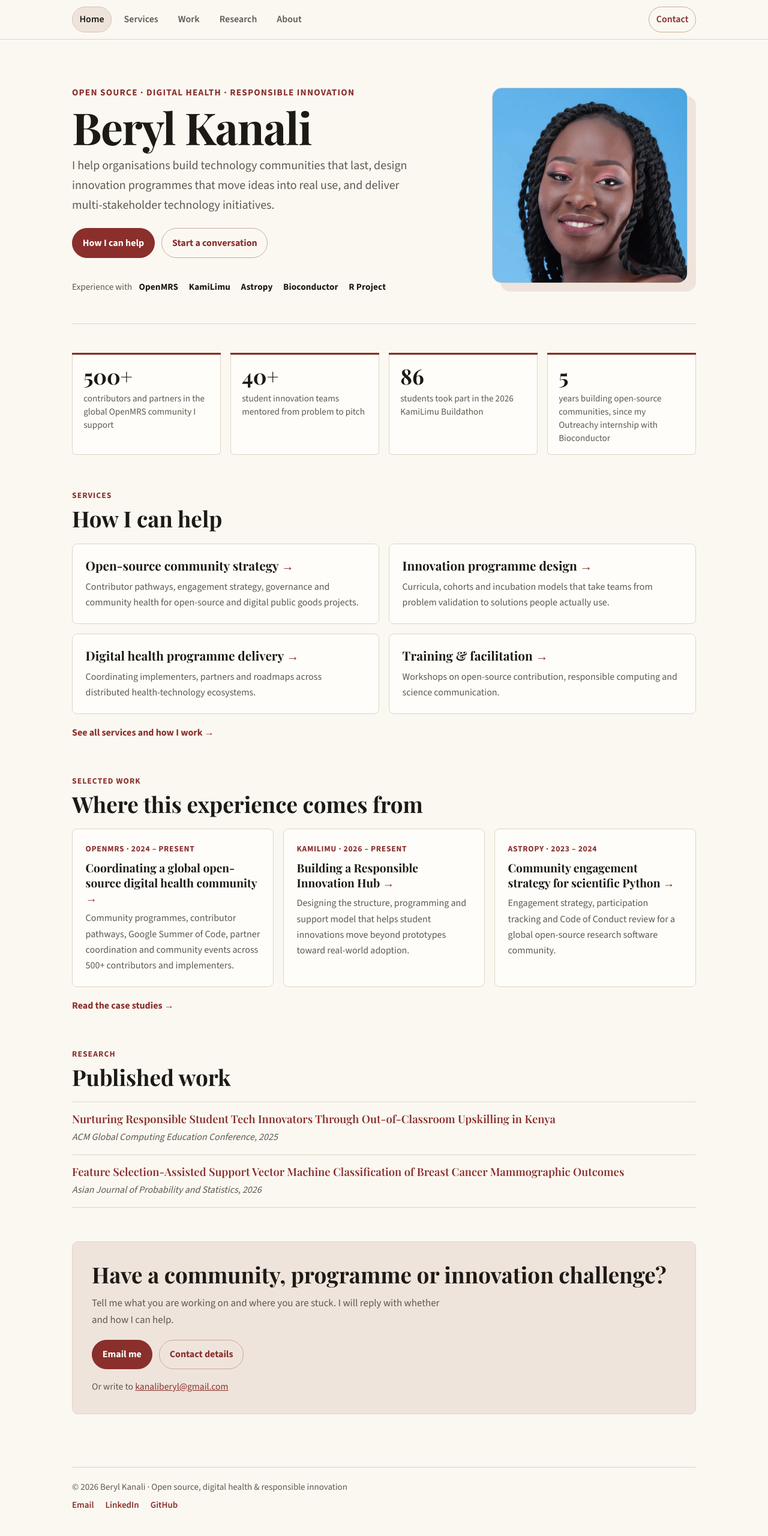
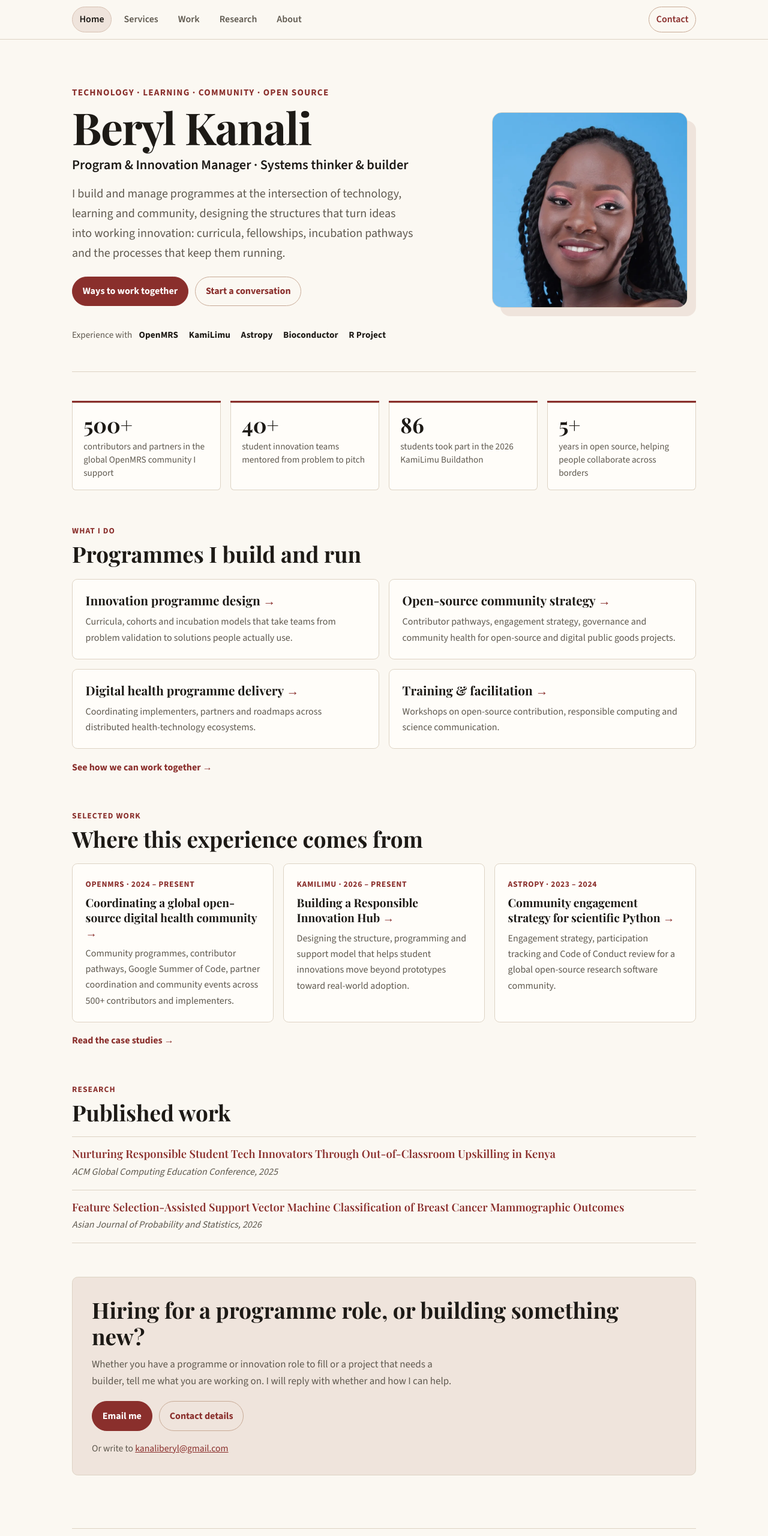
Before and after one commit to BerylKanali/personal-website, a plain HTML site: page index.html in a window 1280 px wide. Shown: the top 2560 px of the page at 60% size. Drawn offline with nearby package versions, Linux system fonts and the light colour scheme.

Commit message:
Align site positioning with new LinkedIn headline
Lead with "Program & Innovation Manager · Systems thinker & builder" and
the Technology · Learning · Community · Open Source focus, using the new
personal statement in the homepage hero and About page.

- Replace independent-consultant framing with roles plus advisory and
  project work: new "Role" option on Services, updated Contact copy and
  "Good fits", homepage CTA now speaks to hiring and projects.
- Innovation programme design now listed first on Home and Services.
- Stat updated to "5+ years in open source" to match the statement.
- Page titles, descriptions, preview alt text, footer and link-preview
  card updated to the new title.

Co-Authored-By: Claude Opus 5.5 <noreply@anthropic.com>
Claude-Session: https://claude.ai/code/session_011xEgmuE4S4L5QixbqaLqwP

```diff
--- a/index.html
+++ b/index.html
@@ -3,20 +3,20 @@
 <head>
   <meta charset="UTF-8">
   <meta name="viewport" content="width=device-width, initial-scale=1.0">
-  <title>Beryl Kanali – Open Source, Digital Health & Innovation Consultant</title>
-  <meta name="description" content="Beryl Kanali is an independent consultant helping health-tech organisations, open-source projects and innovation programmes build communities, design programmes and deliver technology initiatives.">
+  <title>Beryl Kanali – Program & Innovation Manager</title>
+  <meta name="description" content="Beryl Kanali is a program and innovation manager who builds programmes at the intersection of technology, learning and community: curricula, fellowships, incubation pathways and open-source communities.">
   <meta name="author" content="Beryl Kanali">
 
   <!-- Link previews (LinkedIn, WhatsApp, Slack, email) -->
   <meta property="og:type" content="website">
-  <meta property="og:title" content="Beryl Kanali – Open Source, Digital Health & Innovation Consultant">
-  <meta property="og:description" content="Beryl Kanali is an independent consultant helping health-tech organisations, open-source projects and innovation programmes build communities, design programmes and deliver technology initiatives.">
+  <meta property="og:title" content="Beryl Kanali – Program & Innovation Manager">
+  <meta property="og:description" content="Beryl Kanali is a program and innovation manager who builds programmes at the intersection of technology, learning and community: curricula, fellowships, incubation pathways and open-source communities.">
   <meta property="og:url" content="https://berylkanali.github.io/personal-website/">
   <meta property="og:site_name" content="Beryl Kanali">
   <meta property="og:image" content="https://berylkanali.github.io/personal-website/images/og-card.jpg">
   <meta property="og:image:width" content="1200">
   <meta property="og:image:height" content="630">
-  <meta property="og:image:alt" content="Beryl Kanali – open source, digital health and responsible innovation">
+  <meta property="og:image:alt" content="Beryl Kanali – Program &amp; Innovation Manager">
   <meta name="twitter:card" content="summary_large_image">
   <link rel="canonical" href="https://berylkanali.github.io/personal-website/">
 
@@ -46,15 +46,17 @@
   <main id="main">
     <section class="hero hero-split">
       <div class="hero-text">
-        <p class="hero-intro">Open source &middot; Digital health &middot; Responsible innovation</p>
+        <p class="hero-intro">Technology &middot; Learning &middot; Community &middot; Open Source</p>
         <h1>Beryl Kanali</h1>
+        <p class="hero-role"><span>Program &amp; Innovation Manager</span> &middot; <span>Systems thinker &amp; builder</span></p>
         <p class="tagline">
-          I help organisations build technology communities that last, design
-          innovation programmes that move ideas into real use, and deliver
-          multi-stakeholder technology initiatives.
+          I build and manage programmes at the intersection of technology, learning
+          and community, designing the structures that turn ideas into working
+          innovation: curricula, fellowships, incubation pathways and the
+          processes that keep them running.
         </p>
         <div class="hero-actions">
-          <a href="services.html" class="btn">How I can help</a>
+          <a href="services.html" class="btn">Ways to work together</a>
           <a href="contact.html" class="btn btn-secondary">Start a conversation</a>
         </div>
         <p class="experience-with">
@@ -75,21 +77,21 @@
         <li><strong>500+</strong><span>contributors and partners in the global OpenMRS community I support</span></li>
         <li><strong>40+</strong><span>student innovation teams mentored from problem to pitch</span></li>
         <li><strong>86</strong><span>students took part in the 2026 KamiLimu Buildathon</span></li>
-        <li><strong>5</strong><span>years building open-source communities, since my Outreachy internship with Bioconductor</span></li>
+        <li><strong>5+</strong><span>years in open source, helping people collaborate across borders</span></li>
       </ul>
     </section>
 
     <section class="section">
-      <p class="eyebrow">Services</p>
-      <h2>How I can help</h2>
+      <p class="eyebrow">What I do</p>
+      <h2>Programmes I build and run</h2>
       <div class="focus-grid">
+        <a class="focus-card card-link" href="services.html#innovation">
+          <h3>Innovation programme design</h3>
+          <p>Curricula, cohorts and incubation models that take teams from problem validation to solutions people actually use.</p>
+        </a>
         <a class="focus-card card-link" href="services.html#community">
           <h3>Open-source community strategy</h3>
           <p>Contributor pathways, engagement strategy, governance and community health for open-source and digital public goods projects.</p>
-        </a>
-        <a class="focus-card card-link" href="services.html#innovation">
-          <h3>Innovation programme design</h3>
-          <p>Curricula, cohorts and incubation models that take teams from problem validation to solutions people actually use.</p>
         </a>
         <a class="focus-card card-link" href="services.html#delivery">
           <h3>Digital health programme delivery</h3>
@@ -100,7 +102,7 @@
           <p>Workshops on open-source contribution, responsible computing and science communication.</p>
         </a>
       </div>
-      <a href="services.html" class="project-link">See all services and how I work</a>
+      <a href="services.html" class="project-link">See how we can work together</a>
     </section>
 
     <section class="section">
@@ -142,8 +144,8 @@
     </section>
 
     <section class="section contact-cta">
-      <h2>Have a community, programme or innovation challenge?</h2>
-      <p>Tell me what you are working on and where you are stuck. I will reply with whether and how I can help.</p>
+      <h2>Hiring for a programme role, or building something new?</h2>
+      <p>Whether you have a programme or innovation role to fill or a project that needs a builder, tell me what you are working on. I will reply with whether and how I can help.</p>
       <div class="hero-actions">
         <a href="mailto:kanaliberyl@gmail.com?subject=Enquiry%20from%20your%20website" class="btn">Email me</a>
         <a href="contact.html" class="btn btn-secondary">Contact details</a>
@@ -153,7 +155,7 @@
   </main>
 
   <footer>
-    <p>&copy; <span class="year">2026</span> Beryl Kanali &middot; Open source, digital health &amp; responsible innovation</p>
+    <p>&copy; <span class="year">2026</span> Beryl Kanali &middot; Technology &middot; Learning &middot; Community &middot; Open Source</p>
     <p class="footer-links">
       <a href="mailto:kanaliberyl@gmail.com">Email</a>
       <a href="https://linkedin.com/in/berylkanali" target="_blank" rel="noopener noreferrer">LinkedIn</a>
--- a/style.css
+++ b/style.css
@@ -200,6 +200,18 @@ body > header {
   font-size: clamp(2.5rem, 7vw, 4.6rem);
   line-height: 1.03;
   letter-spacing: -0.02em;
+}
+
+.hero-role {
+  margin: 0 0 1rem;
+  color: var(--ink);
+  font-size: clamp(1.15rem, 2.2vw, 1.4rem);
+  font-weight: 600;
+  line-height: 1.4;
+}
+
+.hero-role span {
+  white-space: nowrap;
 }
 
 .hero .tagline {
```
Also changed, not shown: 404.html (+1 -1 lines), about.html (+7 -6 lines), contact.html (+9 -7 lines), research.html (+2 -2 lines), services.html (+29 -27 lines), work.html (+2 -2 lines), images/og-card.jpg.
